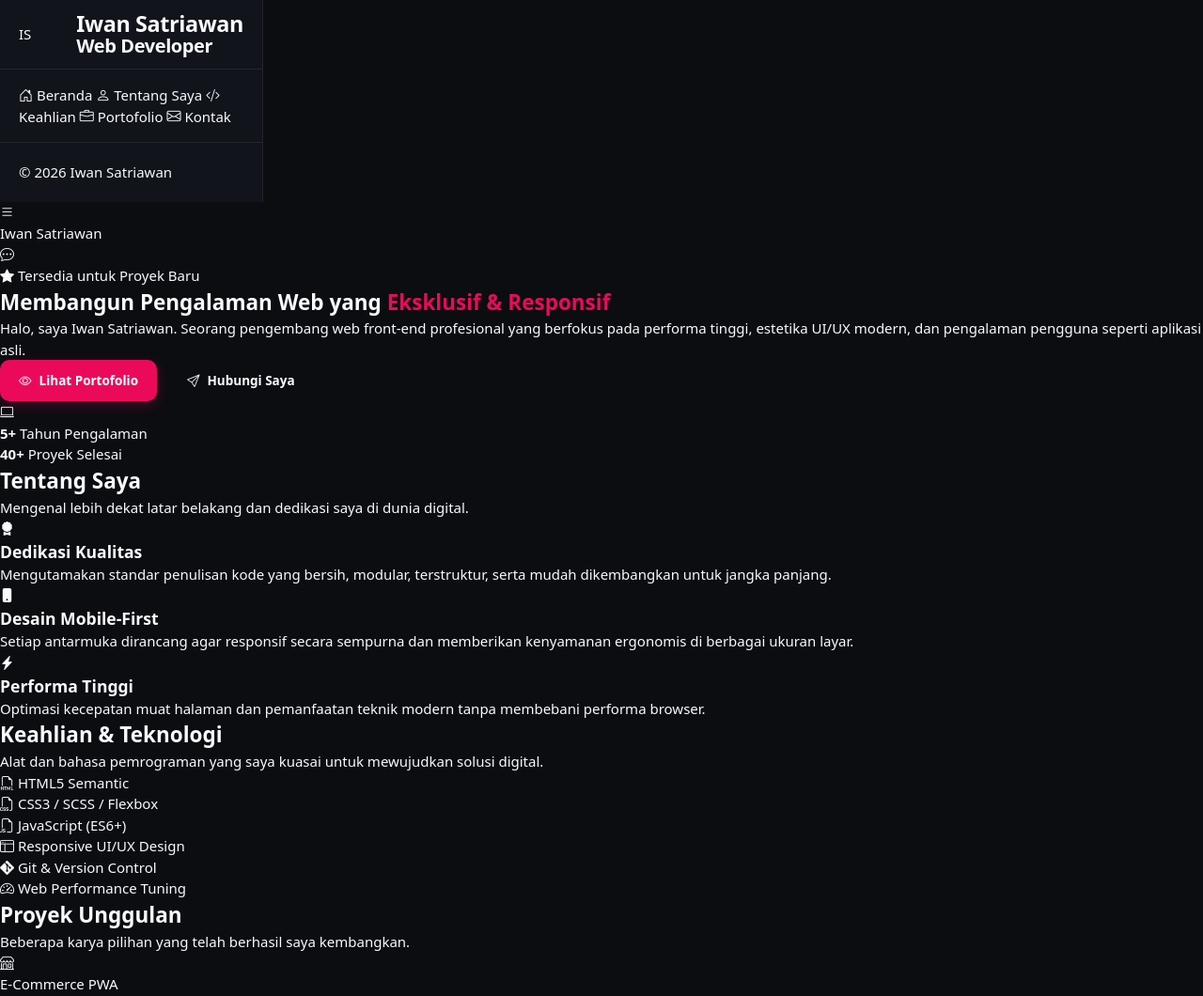
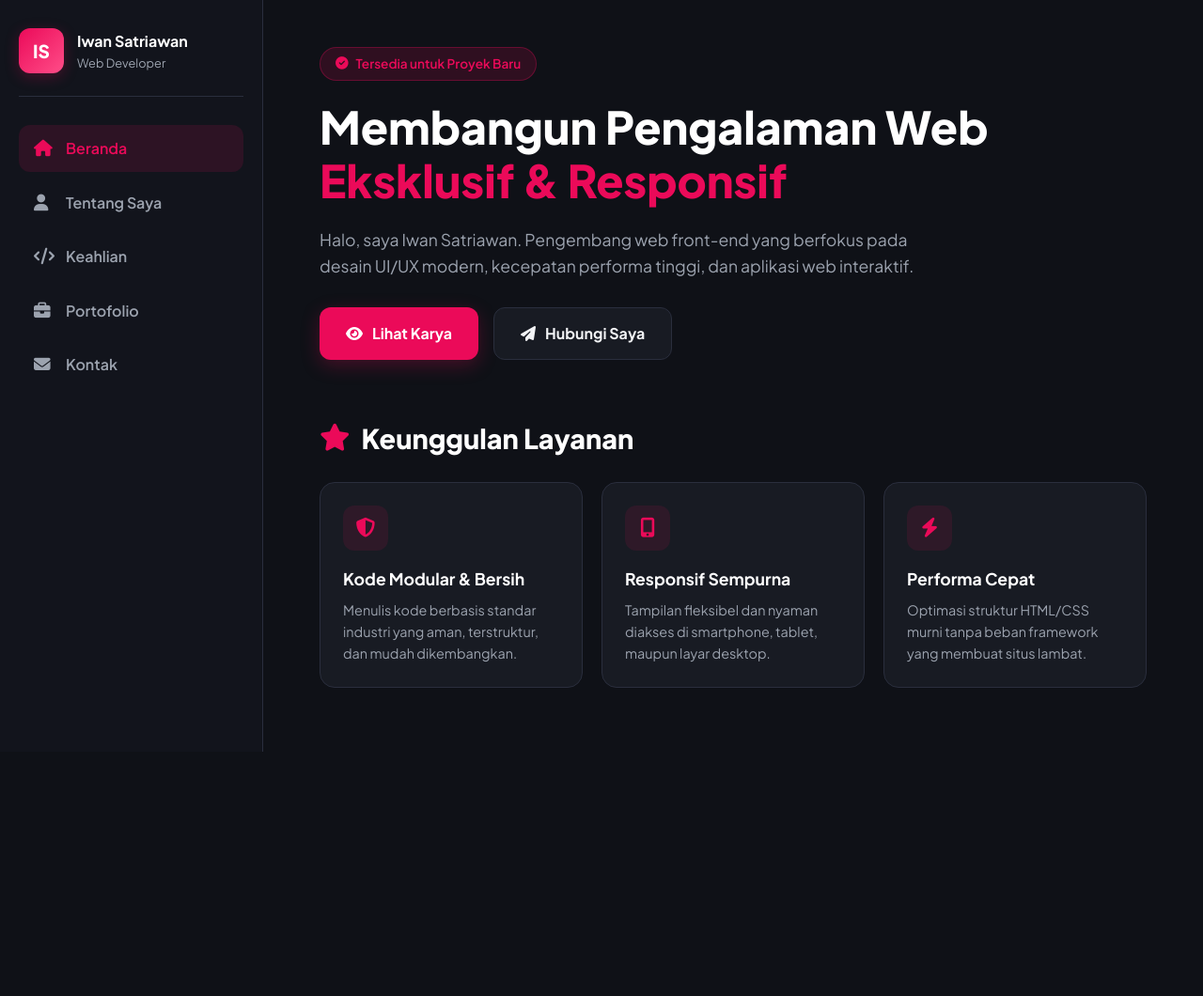
Before and after one commit to Wasobitech/Iwan-Satriawan-Portofolio, a plain HTML site: page index.html in a window 1280 px wide. Shown: the top 1060 px of the page at 94% size. After the commit the page ends 842 px from the top, so only its background shows below. Drawn offline with nearby package versions, Linux system fonts and the light colour scheme.

Commit message:
Refactor index.html for improved layout and styling
Updated the title and added Font Awesome and Google Fonts. Enhanced the sidebar navigation and main content structure.

```diff
--- a/index.html
+++ b/index.html
@@ -3,183 +3,342 @@
 <head>
     <meta charset="UTF-8">
     <meta name="viewport" content="width=device-width, initial-scale=1.0">
-    <title>Iwan Satriawan — Portofolio Web Developer Profesional</title>
-    <!-- Bootstrap Icons CDN -->
-    <link rel="stylesheet" href="https://cdn.jsdelivr.net/npm/bootstrap-icons@1.11.3/font/bootstrap-icons.min.css">
-    <link rel="stylesheet" href="styles.css">
+    <title>Iwan Satriawan — Portofolio Web Developer</title>
+    <!-- Font Awesome Icons (Sangat Stabil) -->
+    <link rel="stylesheet" href="https://cdnjs.cloudflare.com/ajax/libs/font-awesome/6.5.1/css/all.min.css">
+    <!-- Google Fonts -->
+    <link href="https://fonts.googleapis.com/css2?family=Plus+Jakarta+Sans:wght@400;500;600;700;800&display=swap" rel="stylesheet">
+
+    <style>
+        /* Modern CSS Reset & Variables */
+        :root {
+            --primary: #eb0a59;
+            --primary-glow: rgba(235, 10, 89, 0.25);
+            --bg-dark: #0f1117;
+            --bg-card: #181b23;
+            --bg-card-hover: #212530;
+            --border-color: #2a2e3d;
+            --text-main: #f3f4f6;
+            --text-muted: #9ca3af;
+            --sidebar-width: 280px;
+        }
+
+        * {
+            box-sizing: border-box;
+            margin: 0;
+            padding: 0;
+        }
+
+        body {
+            font-family: 'Plus Jakarta Sans', sans-serif;
+            background-color: var(--bg-dark);
+            color: var(--text-main);
+            line-height: 1.6;
+            display: flex;
+            min-height: 100vh;
+        }
+
+        /* Sidebar Styling */
+        .sidebar {
+            width: var(--sidebar-width);
+            background-color: #12141c;
+            border-right: 1px solid var(--border-color);
+            padding: 30px 20px;
+            position: fixed;
+            top: 0;
+            bottom: 0;
+            left: 0;
+            display: flex;
+            flex-direction: column;
+            justify-content: space-between;
+            z-index: 100;
+        }
+
+        .brand-box {
+            display: flex;
+            align-items: center;
+            gap: 14px;
+            padding-bottom: 24px;
+            border-bottom: 1px solid var(--border-color);
+        }
+
+        .brand-avatar {
+            width: 48px;
+            height: 48px;
+            background: linear-gradient(135deg, var(--primary), #ff4d88);
+            border-radius: 12px;
+            display: flex;
+            align-items: center;
+            justify-content: center;
+            font-weight: 800;
+            color: white;
+            font-size: 1.2rem;
+            box-shadow: 0 4px 15px var(--primary-glow);
+        }
+
+        .brand-text h3 {
+            font-size: 1rem;
+            font-weight: 700;
+            color: white;
+        }
+
+        .brand-text p {
+            font-size: 0.8rem;
+            color: var(--text-muted);
+        }
+
+        .nav-menu {
+            display: flex;
+            flex-direction: column;
+            gap: 8px;
+            margin-top: 30px;
+        }
+
+        .nav-link {
+            display: flex;
+            align-items: center;
+            gap: 14px;
+            padding: 12px 16px;
+            color: var(--text-muted);
+            text-decoration: none;
+            font-weight: 600;
+            border-radius: 12px;
+            transition: all 0.3s ease;
+        }
+
+        .nav-link i {
+            font-size: 1.1rem;
+            width: 20px;
+        }
+
+        .nav-link:hover, .nav-link.active {
+            background-color: rgba(235, 10, 89, 0.12);
+            color: var(--primary);
+        }
+
+        /* Main Content */
+        .main-content {
+            margin-left: var(--sidebar-width);
+            flex: 1;
+            padding: 50px 60px;
+            max-width: 1000px;
+        }
+
+        /* Hero Section */
+        .badge {
+            display: inline-flex;
+            align-items: center;
+            gap: 8px;
+            background: rgba(235, 10, 89, 0.15);
+            border: 1px solid rgba(235, 10, 89, 0.3);
+            color: var(--primary);
+            padding: 6px 16px;
+            border-radius: 30px;
+            font-size: 0.85rem;
+            font-weight: 600;
+            margin-bottom: 20px;
+        }
+
+        .hero h1 {
+            font-size: 3rem;
+            font-weight: 800;
+            line-height: 1.2;
+            margin-bottom: 20px;
+            color: white;
+        }
+
+        .hero h1 span {
+            color: var(--primary);
+        }
+
+        .hero p {
+            font-size: 1.1rem;
+            color: var(--text-muted);
+            margin-bottom: 30px;
+            max-width: 650px;
+        }
+
+        .btn-group {
+            display: flex;
+            gap: 16px;
+            margin-bottom: 60px;
+        }
+
+        .btn {
+            display: inline-flex;
+            align-items: center;
+            gap: 10px;
+            padding: 14px 28px;
+            border-radius: 12px;
+            font-weight: 700;
+            text-decoration: none;
+            transition: all 0.3s ease;
+            cursor: pointer;
+        }
+
+        .btn-primary {
+            background-color: var(--primary);
+            color: white;
+            box-shadow: 0 6px 20px var(--primary-glow);
+        }
+
+        .btn-primary:hover {
+            transform: translateY(-2px);
+            box-shadow: 0 8px 25px rgba(235, 10, 89, 0.4);
+        }
+
+        .btn-secondary {
+            background-color: var(--bg-card);
+            color: var(--text-main);
+            border: 1px solid var(--border-color);
+        }
+
+        .btn-secondary:hover {
+            border-color: var(--primary);
+            color: var(--primary);
+        }
+
+        /* Bento Grid Layout for Sections */
+        .section-title {
+            font-size: 1.8rem;
+            font-weight: 800;
+            color: white;
+            margin-bottom: 24px;
+            display: flex;
+            align-items: center;
+            gap: 12px;
+        }
+
+        .section-title i {
+            color: var(--primary);
+        }
+
+        .grid-3 {
+            display: grid;
+            grid-template-columns: repeat(auto-fit, minmax(260px, 1fr));
+            gap: 20px;
+            margin-bottom: 60px;
+        }
+
+        .card {
+            background-color: var(--bg-card);
+            border: 1px solid var(--border-color);
+            border-radius: 16px;
+            padding: 24px;
+            transition: all 0.3s ease;
+        }
+
+        .card:hover {
+            background-color: var(--bg-card-hover);
+            border-color: var(--primary);
+            transform: translateY(-4px);
+        }
+
+        .card-icon {
+            width: 48px;
+            height: 48px;
+            background: rgba(235, 10, 89, 0.1);
+            color: var(--primary);
+            border-radius: 12px;
+            display: flex;
+            align-items: center;
+            justify-content: center;
+            font-size: 1.3rem;
+            margin-bottom: 16px;
+        }
+
+        .card h3 {
+            font-size: 1.1rem;
+            color: white;
+            margin-bottom: 8px;
+        }
+
+        .card p {
+            color: var(--text-muted);
+            font-size: 0.9rem;
+        }
+
+        /* Responsive Mobile Layout */
+        @media (max-width: 850px) {
+            body {
+                flex-direction: column;
+            }
+            .sidebar {
+                position: relative;
+                width: 100%;
+                border-right: none;
+                border-bottom: 1px solid var(--border-color);
+            }
+            .main-content {
+                margin-left: 0;
+                padding: 30px 20px;
+            }
+            .hero h1 {
+                font-size: 2.2rem;
+            }
+        }
+    </style>
 </head>
 <body>
 
-    <!-- App Container -->
-    <div class="app-container">
-
-        <!-- Sidebar / Desktop Navigation -->
-        <aside class="app-sidebar" id="appSidebar">
-            <div class="sidebar-header">
-                <div class="brand-logo">IS</div>
-                <div class="brand-title">
+    <!-- Sidebar Navigation -->
+    <aside class="sidebar">
+        <div>
+            <div class="brand-box">
+                <div class="brand-avatar">IS</div>
+                <div class="brand-text">
                     <h3>Iwan Satriawan</h3>
-                    <span>Web Developer</span>
+                    <p>Web Developer</p>
                 </div>
             </div>
-            <nav class="sidebar-nav">
-                <a href="#beranda" class="nav-item active"><i class="bi bi-house-door"></i> <span>Beranda</span></a>
-                <a href="#tentang" class="nav-item"><i class="bi bi-person"></i> <span>Tentang Saya</span></a>
-                <a href="#keahlian" class="nav-item"><i class="bi bi-code-slash"></i> <span>Keahlian</span></a>
-                <a href="#portofolio" class="nav-item"><i class="bi bi-briefcase"></i> <span>Portofolio</span></a>
-                <a href="#kontak" class="nav-item"><i class="bi bi-envelope"></i> <span>Kontak</span></a>
+            <nav class="nav-menu">
+                <a href="#beranda" class="nav-link active"><i class="fa-solid fa-house"></i> Beranda</a>
+                <a href="#tentang" class="nav-link"><i class="fa-solid fa-user"></i> Tentang Saya</a>
+                <a href="#keahlian" class="nav-link"><i class="fa-solid fa-code"></i> Keahlian</a>
+                <a href="#portofolio" class="nav-link"><i class="fa-solid fa-briefcase"></i> Portofolio</a>
+                <a href="#kontak" class="nav-link"><i class="fa-solid fa-envelope"></i> Kontak</a>
             </nav>
-            <div class="sidebar-footer">
-                <p>&copy; 2026 Iwan Satriawan</p>
         </div>
     </aside>
 
-        <!-- Mobile Header -->
-        <header class="mobile-header">
-            <button class="menu-toggle" id="menuToggle" aria-label="Buka Menu">
-                <i class="bi bi-list"></i>
-            </button>
-            <div class="mobile-brand">Iwan Satriawan</div>
-            <a href="#kontak" class="mobile-contact-btn" aria-label="Kontak">
-                <i class="bi bi-chat-dots"></i>
-            </a>
-        </header>
-
-        <!-- Main Content Area -->
-        <main class="app-main">
+    <!-- Main Content -->
+    <main class="main-content">
 
         <!-- Hero Section -->
-            <section id="beranda" class="hero-section">
-                <div class="hero-content">
-                    <span class="badge-pill"><i class="bi bi-star-fill"></i> Tersedia untuk Proyek Baru</span>
-                    <h1>Membangun Pengalaman Web yang <span class="text-primary">Eksklusif & Responsif</span></h1>
-                    <p>Halo, saya Iwan Satriawan. Seorang pengembang web front-end profesional yang berfokus pada performa tinggi, estetika UI/UX modern, dan pengalaman pengguna seperti aplikasi asli.</p>
-                    <div class="hero-actions">
-                        <a href="#portofolio" class="btn btn-primary"><i class="bi bi-eye"></i> Lihat Portofolio</a>
-                        <a href="#kontak" class="btn btn-outline"><i class="bi bi-send"></i> Hubungi Saya</a>
-                    </div>
-                </div>
-                <div class="hero-visual">
-                    <div class="profile-card-glass">
-                        <i class="bi bi-laptop display-icon"></i>
-                        <div class="stats-row">
-                            <div><strong>5+</strong> Tahun Pengalaman</div>
-                            <div><strong>40+</strong> Proyek Selesai</div>
-                        </div>
-                    </div>
+        <section id="beranda" class="hero">
+            <div class="badge"><i class="fa-solid fa-circle-check"></i> Tersedia untuk Proyek Baru</div>
+            <h1>Membangun Pengalaman Web <span>Eksklusif & Responsif</span></h1>
+            <p>Halo, saya Iwan Satriawan. Pengembang web front-end yang berfokus pada desain UI/UX modern, kecepatan performa tinggi, dan aplikasi web interaktif.</p>
+
+            <div class="btn-group">
+                <a href="#portofolio" class="btn btn-primary"><i class="fa-solid fa-eye"></i> Lihat Karya</a>
+                <a href="#kontak" class="btn btn-secondary"><i class="fa-solid fa-paper-plane"></i> Hubungi Saya</a>
             </div>
         </section>
 
-            <!-- Tentang Saya -->
-            <section id="tentang" class="content-section">
-                <div class="section-header">
-                    <h2>Tentang Saya</h2>
-                    <p>Mengenal lebih dekat latar belakang dan dedikasi saya di dunia digital.</p>
+        <!-- Tentang Saya Section -->
+        <section id="tentang">
+            <h2 class="section-title"><i class="fa-solid fa-star"></i> Keunggulan Layanan</h2>
+            <div class="grid-3">
+                <div class="card">
+                    <div class="card-icon"><i class="fa-solid fa-shield-halved"></i></div>
+                    <h3>Kode Modular & Bersih</h3>
+                    <p>Menulis kode berbasis standar industri yang aman, terstruktur, dan mudah dikembangkan.</p>
                 </div>
-                <div class="about-grid">
-                    <div class="about-card">
-                        <i class="bi bi-award-fill feature-icon"></i>
-                        <h3>Dedikasi Kualitas</h3>
-                        <p>Mengutamakan standar penulisan kode yang bersih, modular, terstruktur, serta mudah dikembangkan untuk jangka panjang.</p>
+                <div class="card">
+                    <div class="card-icon"><i class="fa-solid fa-mobile-screen-button"></i></div>
+                    <h3>Responsif Sempurna</h3>
+                    <p>Tampilan fleksibel dan nyaman diakses di smartphone, tablet, maupun layar desktop.</p>
                 </div>
-                    <div class="about-card">
-                        <i class="bi bi-phone-fill feature-icon"></i>
-                        <h3>Desain Mobile-First</h3>
-                        <p>Setiap antarmuka dirancang agar responsif secara sempurna dan memberikan kenyamanan ergonomis di berbagai ukuran layar.</p>
+                <div class="card">
+                    <div class="card-icon"><i class="fa-solid fa-bolt"></i></div>
+                    <h3>Performa Cepat</h3>
+                    <p>Optimasi struktur HTML/CSS murni tanpa beban framework yang membuat situs lambat.</p>
                 </div>
-                    <div class="about-card">
-                        <i class="bi bi-lightning-charge-fill feature-icon"></i>
-                        <h3>Performa Tinggi</h3>
-                        <p>Optimasi kecepatan muat halaman dan pemanfaatan teknik modern tanpa membebani performa browser.</p>
-                    </div>
-                </div>
-            </section>
-
-            <!-- Keahlian -->
-            <section id="keahlian" class="content-section bg-light-alt">
-                <div class="section-header">
-                    <h2>Keahlian & Teknologi</h2>
-                    <p>Alat dan bahasa pemrograman yang saya kuasai untuk mewujudkan solusi digital.</p>
-                </div>
-                <div class="skills-grid">
-                    <div class="skill-pill"><i class="bi bi-filetype-html"></i> HTML5 Semantic</div>
-                    <div class="skill-pill"><i class="bi bi-filetype-css"></i> CSS3 / SCSS / Flexbox</div>
-                    <div class="skill-pill"><i class="bi bi-filetype-js"></i> JavaScript (ES6+)</div>
-                    <div class="skill-pill"><i class="bi bi-window-sidebar"></i> Responsive UI/UX Design</div>
-                    <div class="skill-pill"><i class="bi bi-git"></i> Git & Version Control</div>
-                    <div class="skill-pill"><i class="bi bi-speedometer2"></i> Web Performance Tuning</div>
-                </div>
-            </section>
-
-            <!-- Portofolio -->
-            <section id="portofolio" class="content-section">
-                <div class="section-header">
-                    <h2>Proyek Unggulan</h2>
-                    <p>Beberapa karya pilihan yang telah berhasil saya kembangkan.</p>
-                </div>
-                <div class="portfolio-grid">
-                    <div class="portfolio-card">
-                        <div class="card-image-placeholder">
-                            <i class="bi bi-shop"></i>
-                        </div>
-                        <div class="card-body">
-                            <span class="tag">E-Commerce PWA</span>
-                            <h3>Aplikasi Toko Daring</h3>
-                            <p>Platform belanja online responsif dengan fitur keranjang dinamis dan integrasi pembayaran instan.</p>
-                            <a href="#kontak" class="card-link">Detail Proyek <i class="bi bi-arrow-right"></i></a>
-                        </div>
-                    </div>
-                    <div class="portfolio-card">
-                        <div class="card-image-placeholder">
-                            <i class="bi bi-hospital"></i>
-                        </div>
-                        <div class="card-body">
-                            <span class="tag">Sistem Medis</span>
-                            <h3>Portal Manajemen Klinik</h3>
-                            <p>Dashboard manajemen rekam medis pasien interaktif dengan sistem navigasi sidebar profesional.</p>
-                            <a href="#kontak" class="card-link">Detail Proyek <i class="bi bi-arrow-right"></i></a>
-                        </div>
-                    </div>
-                </div>
-            </section>
-
-            <!-- Kontak -->
-            <section id="kontak" class="content-section">
-                <div class="contact-box">
-                    <div class="section-header text-center">
-                        <h2>Mari Berkolaborasi</h2>
-                        <p>Punya ide proyek atau ingin mendiskusikan peluang kerja sama? Kirimkan pesan Anda.</p>
-                    </div>
-                    <form class="contact-form" id="contactForm">
-                        <div class="form-group">
-                            <label for="name"><i class="bi bi-person-badge"></i> Nama Lengkap</label>
-                            <input type="text" id="name" placeholder="Masukkan nama Anda" required>
-                        </div>
-                        <div class="form-group">
-                            <label for="email"><i class="bi bi-envelope-at"></i> Alamat Email</label>
-                            <input type="email" id="email" placeholder="nama@email.com" required>
-                        </div>
-                        <div class="form-group">
-                            <label for="message"><i class="bi bi-chat-square-text"></i> Pesan</label>
-                            <textarea id="message" rows="4" placeholder="Tuliskan detail pesan atau proyek Anda..." required></textarea>
-                        </div>
-                        <button type="submit" class="btn btn-primary w-100"><i class="bi bi-send-fill"></i> Kirim Pesan</button>
-                    </form>
             </div>
         </section>
 
     </main>
 
-        <!-- Fixed Bottom Navigation (Mobile Only) -->
-        <nav class="bottom-nav" id="bottomNav">
-            <a href="#beranda" class="bottom-nav-item active"><i class="bi bi-house-door"></i><span>Beranda</span></a>
-            <a href="#tentang" class="bottom-nav-item"><i class="bi bi-person"></i><span>Tentang</span></a>
-            <a href="#portofolio" class="bottom-nav-item"><i class="bi bi-briefcase"></i><span>Karya</span></a>
-            <a href="#kontak" class="bottom-nav-item"><i class="bi bi-envelope"></i><span>Kontak</span></a>
-        </nav>
-
-    </div>
-
-    <script src="script.js"></script>
 </body>
 </html>
```
Lines whose indentation alone changed are shown as unchanged.
